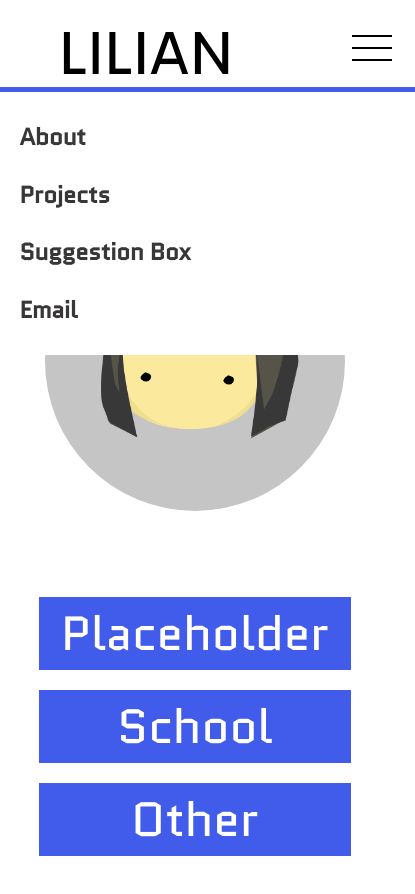
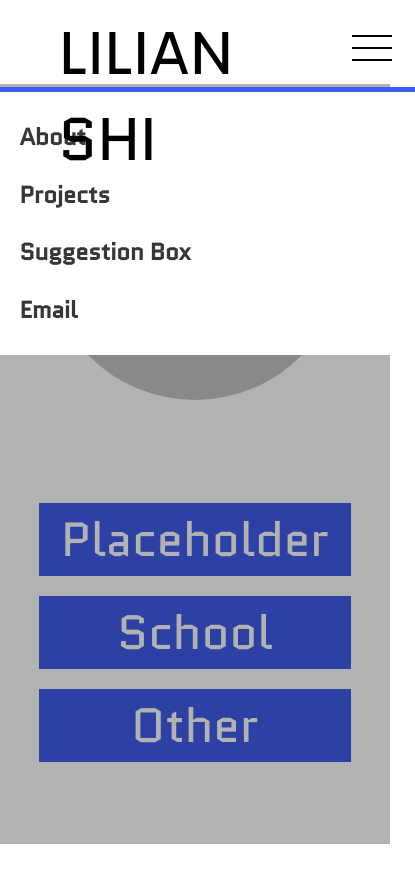
Before and after one commit to ShiLGit/personalwebsite, a React (Create React App) app in the folder frontend/: page / in a window 390 px wide. Both pictures are taken after a click on the element "LILIAN SHI". Shown: the top 894 px of the page, 415 px wide, since content can reach past the window. After the commit the page ends 844 px from the top, so only its background shows below. Built offline with nearby package versions, Linux system fonts and the light colour scheme.

Commit message:
fix drawer position; put drawer ele in wrapper

```diff
--- /dev/null
+++ b/frontend/src/components/Navigation/Drawer/Drawer.js
@@ -0,0 +1,15 @@
+import React from 'react';
+
+import DrawerOptions from './DrawerElements/DrawerOptions';
+import Hamburger from './DrawerElements/Hamburger';
+
+const Drawer = (props)=>{
+    return(
+        <div style ={{backgroundColor:'red'}}>
+            <Hamburger clickHandler={props.toggleDrawer}/>
+            <DrawerOptions drawerOpen={props.drawerOpen}/>
+        </div>
+    )
+}
+
+export default Drawer;
--- /dev/null
+++ b/frontend/src/components/Navigation/Drawer/DrawerElements/DrawerOptions.js
@@ -0,0 +1,20 @@
+import React from 'react';
+import styles from './DrawerOptions.module.css';
+import Backdrop from '../../../UI/Backdrop';
+const DrawerOptions = (props)=>{
+    console.log(props)
+    return(
+    <React.Fragment>
+    <div className = {styles.Wrapper} style={{display: props.drawerOpen?'block':'none'}}>
+        <h3>About</h3>
+        <h3>Projects</h3>
+        <h3>Suggestion Box</h3>
+        <h3>Email</h3>
+    </div>
+    <Backdrop zIndex={50} show={props.drawerOpen}/>
+
+    </React.Fragment>
+    )
+}
+
+export default DrawerOptions;
--- a/frontend/src/components/Navigation/Drawer/DrawerOptions.module.css
+++ b/frontend/src/components/Navigation/Drawer/DrawerElements/DrawerOptions.module.css
@@ -1,5 +1,5 @@
 .Wrapper{
-    position: absolute;
+    position: fixed;
     top: 87px;
     border-top: 5px solid #415CEA;
     width: 100vw;
@@ -9,4 +9,5 @@
     padding: 5px;
     padding-left: 5%;
     background-color: white;
+    z-index: 100;
 }
--- a/frontend/src/components/Navigation/Drawer/Hamburger.module.css
+++ b/frontend/src/components/Navigation/Drawer/DrawerElements/Hamburger.module.css
@@ -22,8 +22,12 @@
     display: grid;
     grid-template-columns: 15vw 70vw 15vw;
     height: 10vh;
+    z-index: 900;
+    margin-bottom: 60px;
 
-    margin-bottom: 60px;
+    background-color: white;
+    box-sizing: border-box;
+    position: fixed;
 }
 .Wrapper h1{
     color: black;
--- a/frontend/src/components/Navigation/Drawer/DrawerOptions.js
+++ /dev/null
@@ -1,13 +0,0 @@
-import React from 'react';
-import styles from './DrawerOptions.module.css';
-const DrawerOptions = (props)=>{
-    return(
-    <div className = {styles.Wrapper} style={{display: props.open?'block':'none'}}>
-        <h3>About</h3>
-        <h3>Projects</h3>
-        <h3>Suggestion Box</h3>
-        <h3>Email</h3>
-    </div>)
-}
-
-export default DrawerOptions;
--- a/frontend/src/components/UI/Backdrop.js
+++ b/frontend/src/components/UI/Backdrop.js
@@ -2,18 +2,17 @@ import React from 'react';
 
 const Backdrop=(props)=>{
     const style={
-        width: '100vw',
-        height: '100vh',
+        width: '100%',
+        height: '100%',
         backgroundColor: 'black',
         opacity: 0.3,
-        position: 'absolute',
+        position: 'fixed',
         top: '0px',
         right: '0px',
         zIndex: props.zIndex
     }
     return(
-        <div style={{style}}>
-
+        <div style={{...style, display:props.show?'block':'none'}}>
         </div>
     )
 }
--- a/frontend/src/containers/Layout/Layout.js
+++ b/frontend/src/containers/Layout/Layout.js
@@ -2,11 +2,9 @@ import React, {Component} from 'react';
 import classes from './Layout.module.css';
 import Accordions from '../Accordions/Accordions';
 import Navbar from '../../components/Navigation/Navbar/Navbar';
-import Hamburger from '../../components/Navigation/Drawer/Hamburger';
 import Heading from '../../components/Decoration/Heading';
 import portrait from '../../pictures/vectorhead.png';
-import DrawerOptions from '../../components/Navigation/Drawer/DrawerOptions';
-
+import Drawer from '../../components/Navigation/Drawer/Drawer';
 class Layout extends Component{
     state = {
         active: '/',
@@ -21,8 +19,7 @@ class Layout extends Component{
             <React.Fragment>
                 <div>
                     <Navbar/>
-                    <Hamburger clickHandler={this.toggleDrawer}/>
-                    <DrawerOptions open={this.state.drawerOpen}/>
+                    <Drawer toggleDrawer={this.toggleDrawer} drawerOpen={this.state.drawerOpen}/>
                 </div>
                 <div className={classes.Body} >
                 <img className={classes.Picture} alt="MY HEAD" src={portrait}/>
--- a/frontend/src/containers/Layout/Layout.module.css
+++ b/frontend/src/containers/Layout/Layout.module.css
@@ -18,6 +18,8 @@
     border-radius: 9000px;
     width: 300px;
     margin: auto;
+    margin-top: 100px;
+
 }
 
 @media (min-width:1000px){
```
Also changed, not shown: frontend/src/components/Navigation/Drawer/DrawerElements/Hamburger.js (renamed from frontend/src/components/Navigation/Drawer/Hamburger.js).
